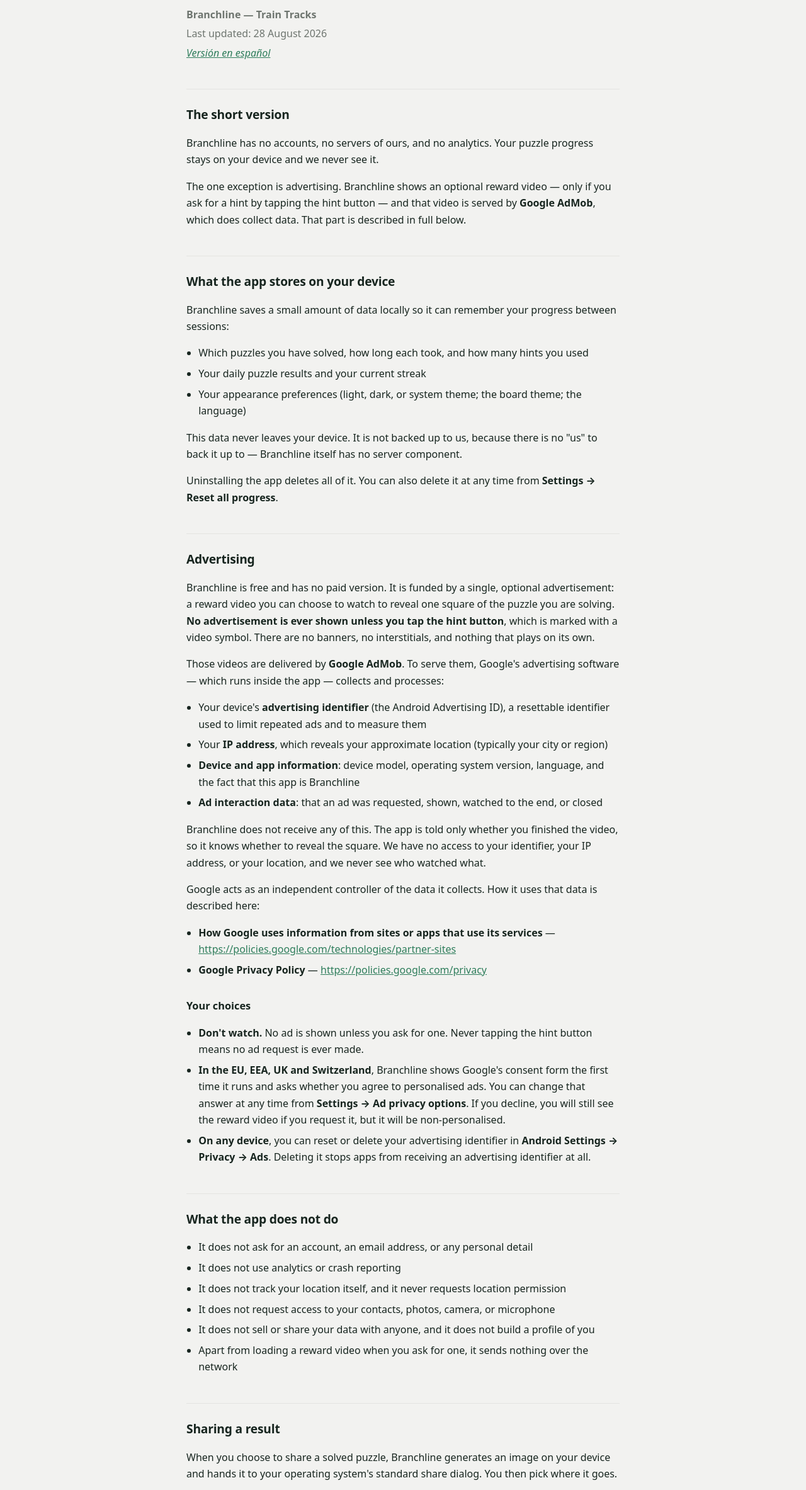
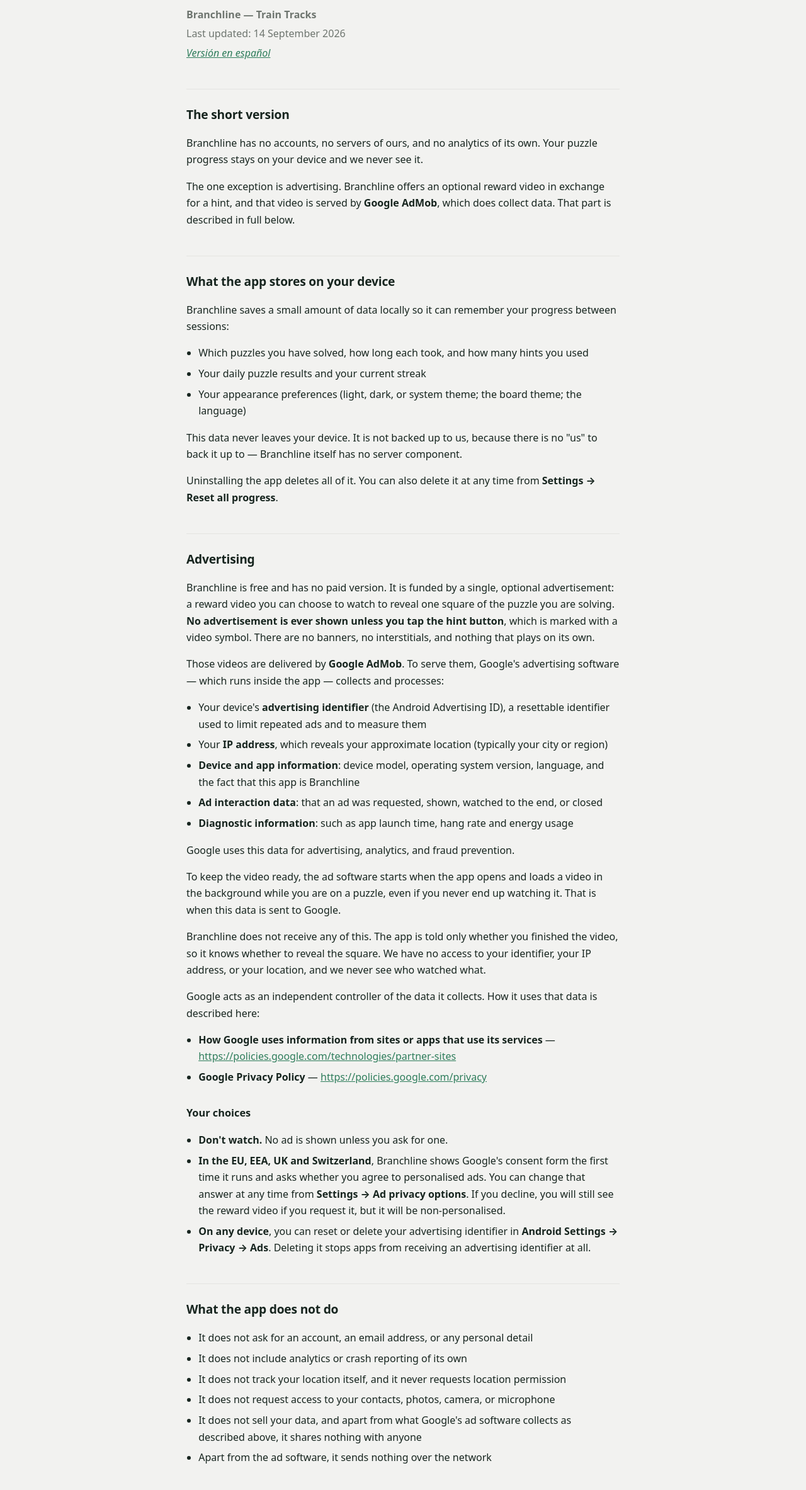
Before and after one commit to pedrorg/BranchlineWeb, a plain HTML site: page privacy.html in a window 1280 px wide. Shown: the part 151-2517 px from the top of the page at 63% size. Drawn offline with Linux system fonts and the light colour scheme.

Commit message:
Update web

```diff
--- a/privacy.html
+++ b/privacy.html
@@ -237,15 +237,14 @@
 <main class="doc">
 <h1 id="privacy-policy">Privacy Policy</h1>
 <p><strong>Branchline — Train Tracks</strong></p>
-<p>Last updated: 28 August 2026</p>
+<p>Last updated: 14 September 2026</p>
 <p><em><a href="privacidad.html">Versión en español</a></em></p>
 <h2 id="the-short-version">The short version</h2>
-<p>Branchline has no accounts, no servers of ours, and no analytics. Your puzzle
-progress stays on your device and we never see it.</p>
-<p>The one exception is advertising. Branchline shows an optional reward video —
-only if you ask for a hint by tapping the hint button — and that video is served
-by <strong>Google AdMob</strong>, which does collect data. That part is described in full
-below.</p>
+<p>Branchline has no accounts, no servers of ours, and no analytics of its own.
+Your puzzle progress stays on your device and we never see it.</p>
+<p>The one exception is advertising. Branchline offers an optional reward video in
+exchange for a hint, and that video is served by <strong>Google AdMob</strong>, which does
+collect data. That part is described in full below.</p>
 <h2 id="what-the-app-stores-on-your-device">What the app stores on your device</h2>
 <p>Branchline saves a small amount of data locally so it can remember your progress
 between sessions:</p>
@@ -276,7 +275,13 @@
 language, and the fact that this app is Branchline</li>
 <li><strong>Ad interaction data</strong>: that an ad was requested, shown, watched to the end,
 or closed</li>
+<li><strong>Diagnostic information</strong>: such as app launch time, hang rate and energy
+usage</li>
 </ul>
+<p>Google uses this data for advertising, analytics, and fraud prevention.</p>
+<p>To keep the video ready, the ad software starts when the app opens and loads a
+video in the background while you are on a puzzle, even if you never end up
+watching it. That is when this data is sent to Google.</p>
 <p>Branchline does not receive any of this. The app is told only whether you
 finished the video, so it knows whether to reveal the square. We have no access
 to your identifier, your IP address, or your location, and we never see who
@@ -290,8 +295,7 @@
 </ul>
 <h3 id="your-choices">Your choices</h3>
 <ul>
-<li><strong>Don't watch.</strong> No ad is shown unless you ask for one. Never tapping the hint
-button means no ad request is ever made.</li>
+<li><strong>Don't watch.</strong> No ad is shown unless you ask for one.</li>
 <li><strong>In the EU, EEA, UK and Switzerland</strong>, Branchline shows Google's consent
 form the first time it runs and asks whether you agree to personalised ads.
 You can change that answer at any time from <strong>Settings → Ad privacy options</strong>.
@@ -304,14 +308,13 @@
 <h2 id="what-the-app-does-not-do">What the app does not do</h2>
 <ul>
 <li>It does not ask for an account, an email address, or any personal detail</li>
-<li>It does not use analytics or crash reporting</li>
+<li>It does not include analytics or crash reporting of its own</li>
 <li>It does not track your location itself, and it never requests location
 permission</li>
 <li>It does not request access to your contacts, photos, camera, or microphone</li>
-<li>It does not sell or share your data with anyone, and it does not build a
-profile of you</li>
-<li>Apart from loading a reward video when you ask for one, it sends nothing over
-the network</li>
+<li>It does not sell your data, and apart from what Google's ad software collects
+as described above, it shares nothing with anyone</li>
+<li>Apart from the ad software, it sends nothing over the network</li>
 </ul>
 <h2 id="sharing-a-result">Sharing a result</h2>
 <p>When you choose to share a solved puzzle, Branchline generates an image on your
@@ -329,8 +332,8 @@
 <p>Branchline is a logic puzzle suitable for all ages and is not directed at
 children. It collects no data of its own from anyone. Because it shows
 advertising, it is not enrolled in Google Play's Designed for Families
-programme; ad requests are made only when a player asks to watch one, and are
-tagged so that Google serves ads rated suitable for a general audience.</p>
+programme. Its ad requests are tagged so that Google serves only ads rated
+suitable for a general audience.</p>
 <h2 id="changes-to-this-policy">Changes to this policy</h2>
 <p>If a future version of Branchline changes what it stores or what it transmits,
 this policy will be updated before that version is published, and the date at
```
Also changed, not shown: privacidad.html (+20 -14 lines).
